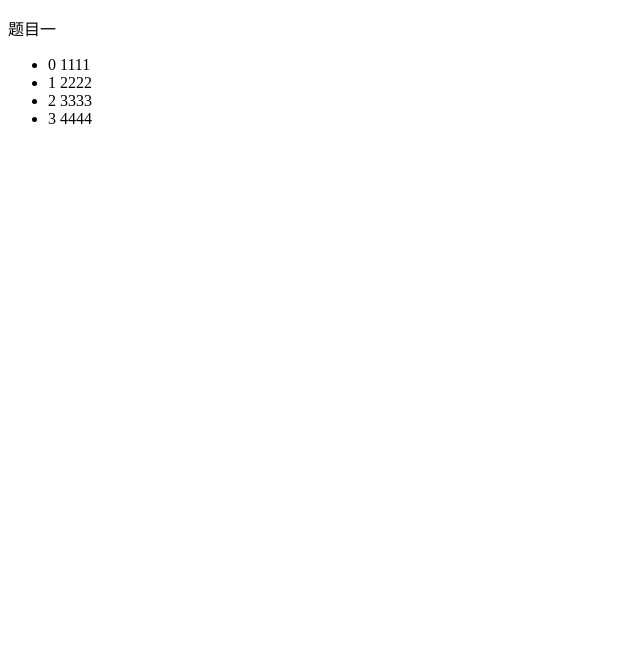
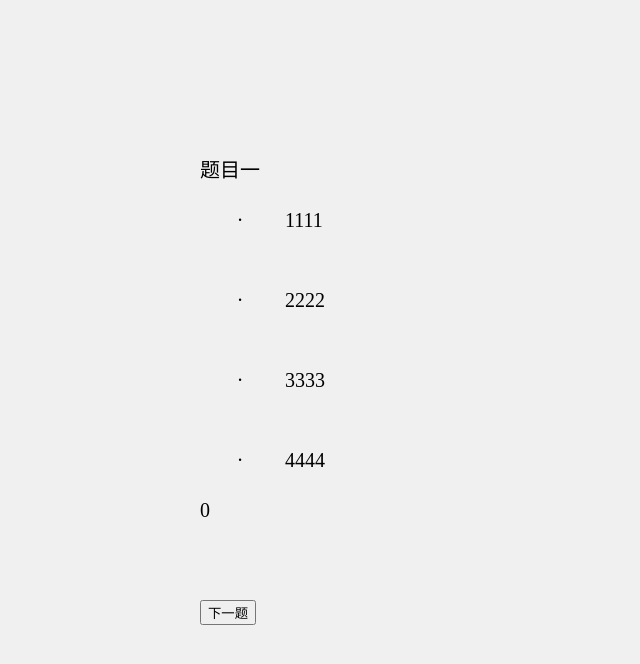
Before and after one commit to biangz/vuexdemo, a Vue app: page /#/topic in a window 1280 px wide. Shown: the top 664 px of the page, without its empty margins (0-640 px from the left). Built offline with nearby package versions, Linux system fonts and the light colour scheme.

Commit message:
添加 vuex 官网例子

```diff
--- a/package.json
+++ b/package.json
@@ -12,7 +12,8 @@
   },
   "dependencies": {
     "vue": "^2.5.2",
-    "vue-router": "^3.0.1"
+    "vue-router": "^3.0.1",
+    "vuex": "^3.0.1"
   },
   "devDependencies": {
     "autoprefixer": "^7.1.2",
--- a/src/App.vue
+++ b/src/App.vue
@@ -9,3 +9,9 @@ export default {
   name: 'App'
 }
 </script>
+
+<style>
+#app {
+  height: 100%;
+}
+</style>
--- a/src/components/topicItem.vue
+++ b/src/components/topicItem.vue
@@ -6,14 +6,18 @@
         v-for="(item, index) in parent.answerList"
         :key="item.id"
         @click="chooseOption(index, item.id)">
-          <span class="option-item" :class="{'option-has-choosed': chooseNum == index}">{{index}}</span>
+          <span class="option-item" :class="{'option-has-choosed': chooseNum == index}"> · </span>
           {{item.con}}
         </li>
     </ul>
+    <p>{{count}}</p>
+    <button @click="next">下一题</button>
   </div>
 </template>
 
 <script>
+import { mapState } from 'vuex'
+
 export default {
   data () {
     return {
@@ -25,12 +29,21 @@ export default {
   mounted () {
     console.log(this.parent)
   },
+  computed: {
+    ...mapState([
+      'count'
+    ])
+  },
   methods: {
     // 选择答案
     chooseOption (index, id) {
-      console.log('index==', index)
-      // this.chooseNum = index
-      // this.chooseId = id
+      this.chooseNum = index
+      this.chooseId = id
+    },
+
+    // 下一题
+    next () {
+      // TODO: vuex
     }
   }
 }
@@ -39,17 +52,27 @@ export default {
 <!-- Add "scoped" attribute to limit CSS to this component only -->
 <style lang="scss" scoped>
 .topics {
-  // font-size: 20px;
-  // text-align: left;
-  // padding: .4rem 0 0 .5rem;
-  // li {
-  //   padding: .1rem 0;
-  //   .option-item {
-  //     &.option-has-choosed {
-  //       border: .02rem solid red;
-  //       border-radius: .15rem;
-  //     }
-  //   }
-  // }
+  font-size: 20px;
+  text-align: left;
+  padding: .4rem 0 0 .5rem;
+  ul {
+    li {
+      .option-item {
+        display: inline-block;
+        width: .2rem;
+        height: .2rem;
+        line-height: .2rem;
+        text-align: center;
+        box-sizing: border-box;
+        &.option-has-choosed {
+          border: .02rem solid red;
+          border-radius: .15rem;
+        }
+      }
+    }
+  }
+  button {
+    margin-top: .2rem;
+  }
 }
 </style>
--- a/src/pages/home/home.vue
+++ b/src/pages/home/home.vue
@@ -1,13 +1,19 @@
 <template>
   <div class="container">
-    <button>开始</button>
+    <button @click="goto">开始</button>
   </div>
 </template>
 
 <script>
 export default {
   data () {
-    return {}
+    return {
+    }
+  },
+  methods: {
+    goto () {
+      this.$router.push({path: '/topic'})
+    }
   }
 }
 </script>
@@ -17,6 +23,8 @@ export default {
   width: 100%;
   height: 100%;
   background: #3D3D3D;
+  text-align: center;
+  padding-top: 3rem;
   button {
     padding: .02rem .1rem;
   }
--- a/src/pages/topic/topic.vue
+++ b/src/pages/topic/topic.vue
@@ -27,6 +27,8 @@ export default {
   },
   components: {
     mainTopic
+  },
+  methods: {
   }
 }
 </script>
--- /dev/null
+++ b/src/store/index.js
@@ -0,0 +1,17 @@
+import Vue from 'vue'
+import Vuex from 'vuex'
+Vue.use(Vuex)
+
+
+const store = new Vuex.Store({
+  state: {
+    count: 0
+  },
+  mutations: {
+    increment (state) {
+      state.count++
+    }
+  }
+})
+
+export default store
```
Also changed, not shown: src/main.js (+6 -2 lines).
